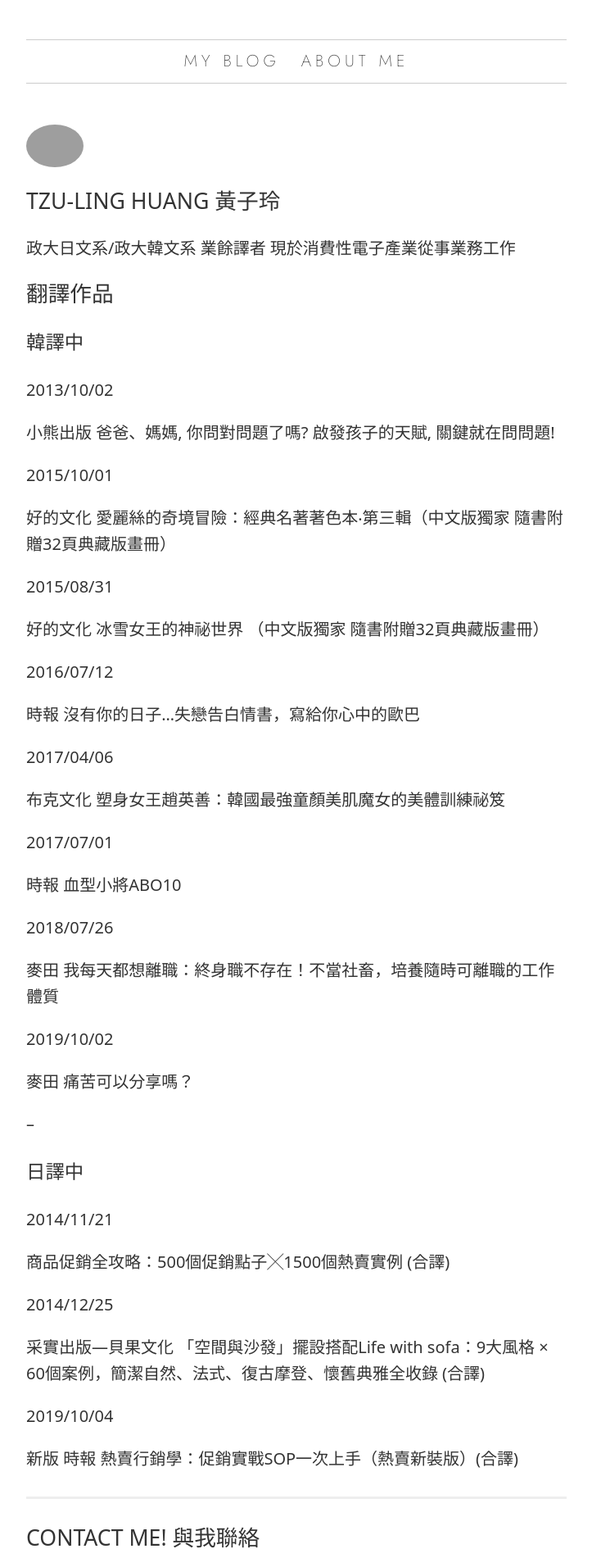
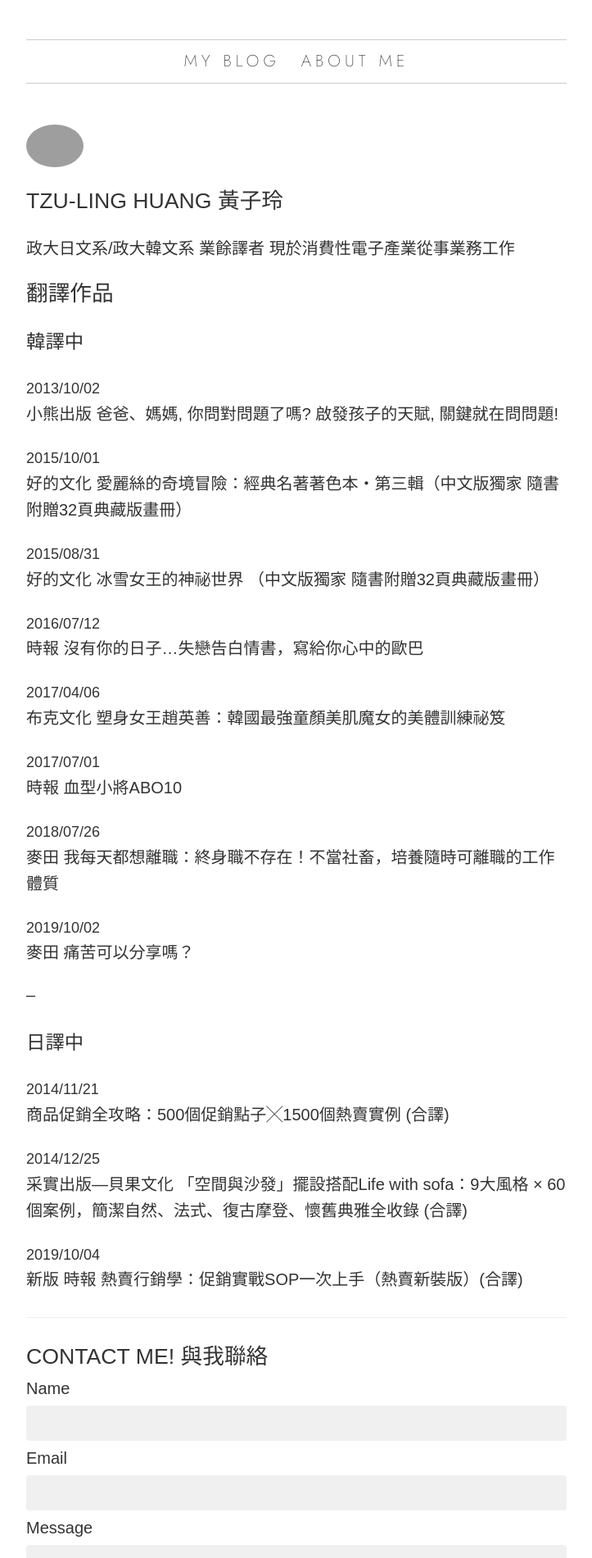
Before and after one commit to pqvst/tzling, a Jekyll site: the page built from about.md, in a window 1280 px wide. Shown: the part 341-2242 px from the top of the page at 82% size, without its empty margins (278-1001 px from the left). Built offline with Jekyll 4.4.1, drawn with Linux system fonts in a browser that asks for light colours; nearby versions of some CDN libraries; grey boxes are pictures that could not be loaded.

Commit message:
Styling and page nav

```diff
--- a/about.md
+++ b/about.md
@@ -13,52 +13,41 @@
 ## 翻譯作品
 ### 韓譯中
 
-2013/10/02
-
+#### 2013/10/02
 小熊出版 爸爸、媽媽, 你問對問題了嗎? 啟發孩子的天賦, 關鍵就在問問題!
 
-2015/10/01
-
+#### 2015/10/01
 好的文化 愛麗絲的奇境冒險：經典名著著色本‧第三輯（中文版獨家 隨書附贈32頁典藏版畫冊）
 
-2015/08/31
-
+#### 2015/08/31
 好的文化 冰雪女王的神祕世界 （中文版獨家 隨書附贈32頁典藏版畫冊）
 
-2016/07/12
-
+#### 2016/07/12
 時報 沒有你的日子…失戀告白情書，寫給你心中的歐巴
 
-2017/04/06
-
+#### 2017/04/06
 布克文化 塑身女王趙英善：韓國最強童顏美肌魔女的美體訓練祕笈
 
-2017/07/01
-
+#### 2017/07/01
 時報 血型小將ABO10
 
-2018/07/26
-
+#### 2018/07/26
 麥田 我每天都想離職：終身職不存在！不當社畜，培養隨時可離職的工作體質
 
-2019/10/02
-
+#### 2019/10/02
 麥田 痛苦可以分享嗎？
 
 --
 
 ### 日譯中
 
-2014/11/21
-
+#### 2014/11/21
 商品促銷全攻略：500個促銷點子╳1500個熱賣實例 (合譯)
 
-2014/12/25
-
+#### 2014/12/25
 采實出版—貝果文化 「空間與沙發」擺設搭配Life with sofa：9大風格 × 60個案例，簡潔自然、法式、復古摩登、懷舊典雅全收錄 (合譯)
 
-2019/10/04
-
+#### 2019/10/04
 新版 時報 熱賣行銷學：促銷實戰SOP一次上手（熱賣新裝版）(合譯)
 
 ----
@@ -67,10 +56,10 @@
 
 <form action="https://getform.io/f/5b19ab07-e111-435d-a240-d36d639254dc" method="POST" class="contact">
   <label>Name</label>
-  <input type="text" name="name">
+  <input type="text" name="name" required>
   <label>Email</label>
-  <input type="email" name="email">
+  <input type="email" name="email" required>
   <label>Message</label>
-  <textarea></textarea>
+  <textarea name="message" required></textarea>
   <button type="submit">Send</button>
 </form>
--- a/assets/css/style.css
+++ b/assets/css/style.css
@@ -4,7 +4,7 @@
 }
 
 body {
-  /*font-family: 'Noto Serif TC', serif;*/
+  font-family: sans-serif;
   color: rgb(51, 51, 51);
   line-height: 1.6;
   font-size: 15pt;
@@ -37,13 +37,27 @@
   max-width: 100%;
 }
 
+h1, h2, h3, h4, h5 {
+  font-weight: 400;
+  text-transform: uppercase;
+}
+
 h1, h2 {
   font-size: 20pt;
 }
 
-h1, h2, h3, h4, h5 {
-  font-weight: 400;
-  text-transform: uppercase;
+h4 {
+  font-weight: 500;
+  font-size: 0.9em;
+  margin-bottom: 0px;
+}
+
+h4 + p {
+  margin-top: 0;
+}
+
+hr {
+  height: 1px;
 }
 
 .wrap {
@@ -179,15 +193,36 @@
 }
 
 .post blockquote {
-  background: #f4f4f4;
+  background: #f5f9fa;
   margin: 0;
   padding: 5px 20px;
-  border-left: solid 3px #ddd;
-  font-style: italic;
+  border-left: solid 3px #36a4b0;
 }
 
 .post hr {
   margin: 60px 0;
+}
+
+.post span.light {
+  color: rgb(0,0,0,0.3);
+}
+
+.post .page-nav {
+  display: flex;
+}
+
+.post .page-nav a {
+  text-decoration: underline;
+}
+
+.post .page-nav-next,
+.post .page-nav-prev {
+  flex-basis: 0;
+  flex-grow: 1;
+}
+
+.post .page-nav-next {
+  text-align: right;
 }
 
 
@@ -213,7 +248,9 @@
   border: none;
   padding: 10px 20px;
   margin-top: 20px;
-  background: #aabbcc
+  background: #36a4b0;
+  color: white;
+  cursor: pointer;
 }
 
 /* ========================= Footer ========================= */
```
Also changed, not shown: _layouts/post.html (+13 -0 lines).
